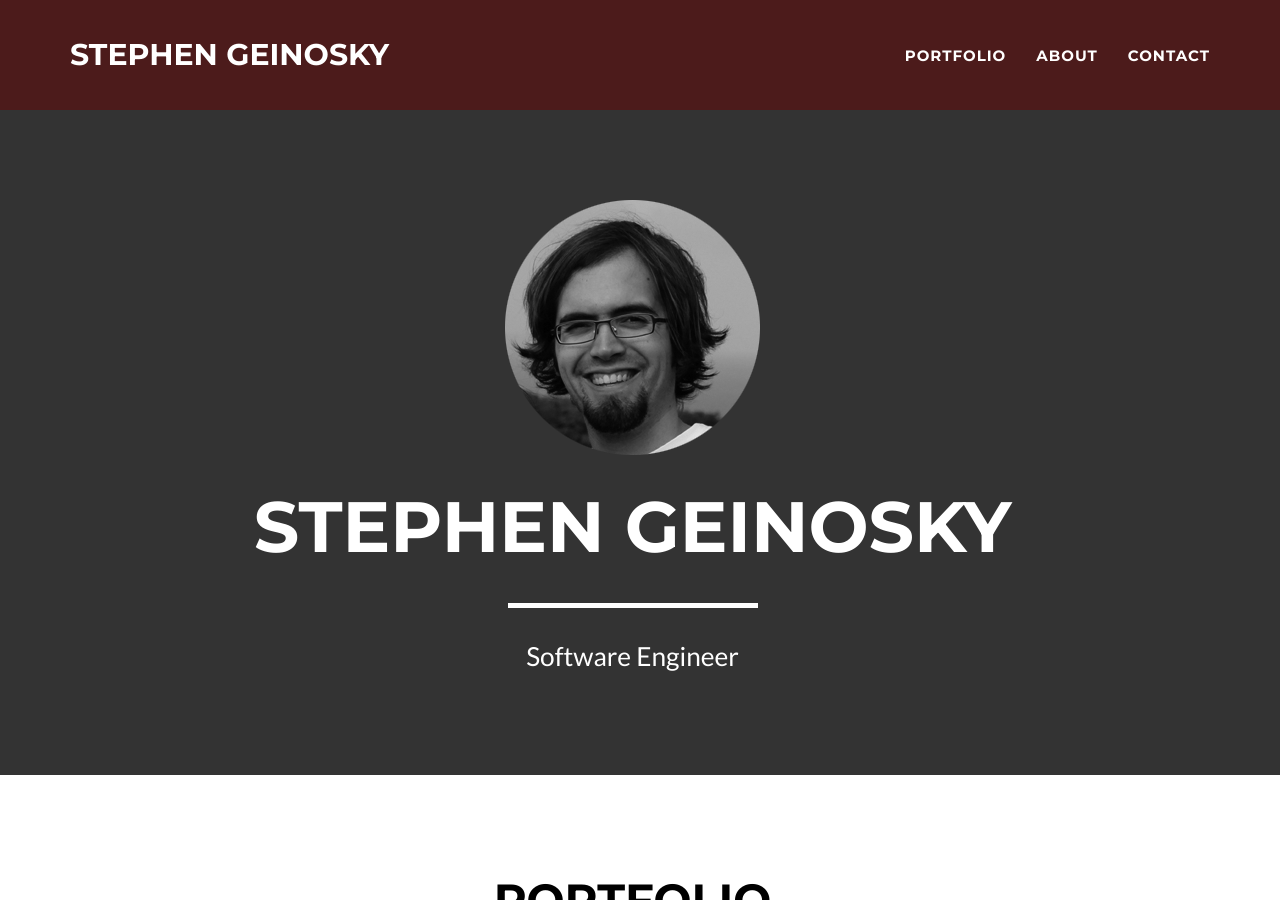
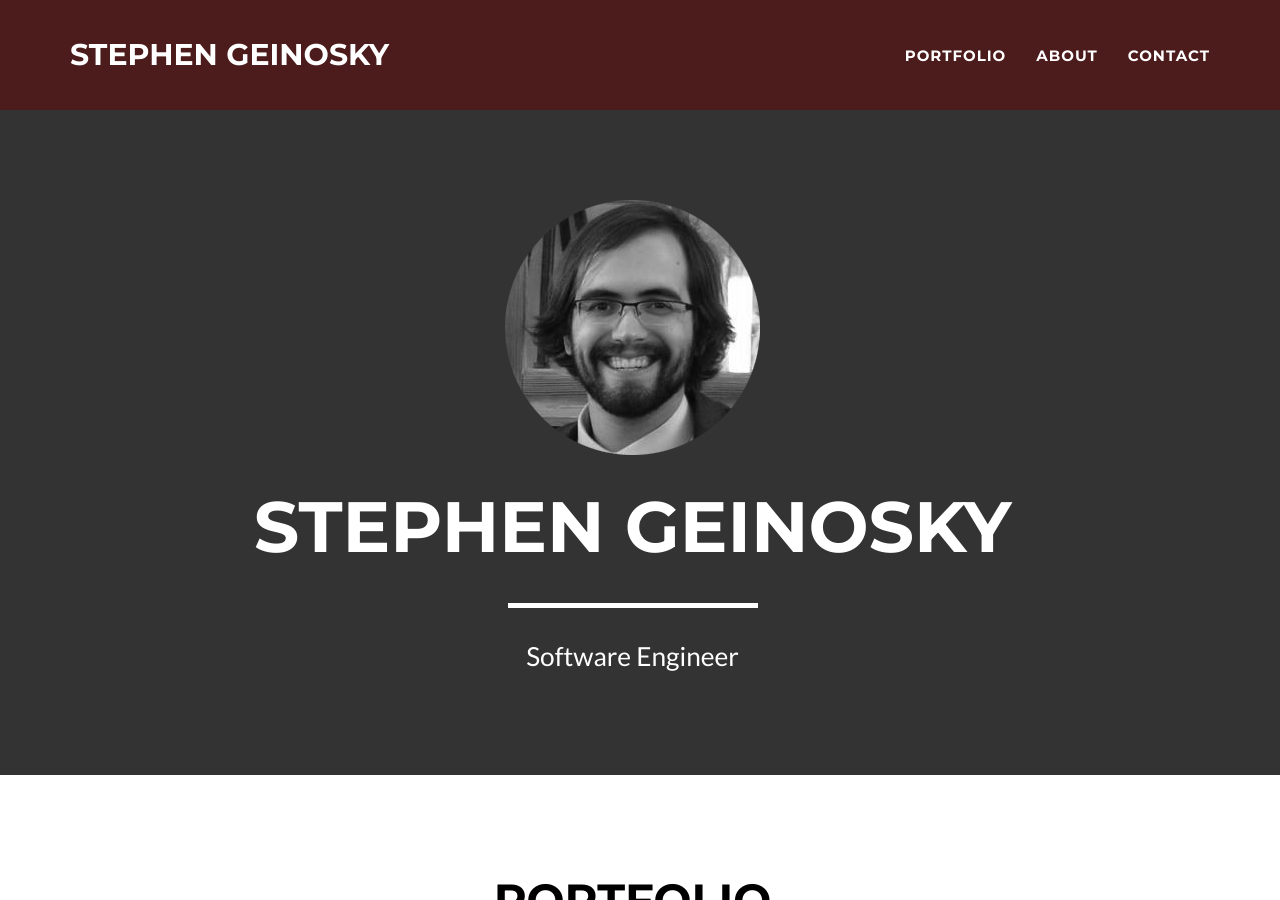
Before and after one commit to geinosky/geinosky.github.io, a Jekyll site: the page built from index.html, in a window 1280 px wide and 900 px high. Built offline with Jekyll 4.4.1, drawn with Linux system fonts in a browser that asks for light colours.

Commit message:
Update headshot.

```diff
--- a/_config.yml
+++ b/_config.yml
@@ -1,7 +1,7 @@
 # Site settings
 title: Stephen Geinosky
 email: stephengeinosky@gmail.com
-description: "I am a full-stack web developer who finds beauty in minimalism. I currently work for NCAR, and work on giving our users the best experience possible."
+description: "I am a full-stack web developer who finds beauty in minimalism. I currently work for UCAR, and work on giving our users the best experience possible."
 
 # Social networks usernames (many more available: google-plus, flickr, dribbble, pinterest, instagram, tumblr, linkedin, etc.)
 social:
--- a/_includes/header.html
+++ b/_includes/header.html
@@ -39,7 +39,7 @@
         <div class="container">
             <div class="row">
                 <div class="col-lg-12">
-                    <img class="img-responsive" src="assets/images/profile-2.png" alt="">
+                    <img class="img-responsive" src="assets/images/profile.png" alt="Stephen Geinosky headshot">
                     <div class="intro-text">
                         <span class="name">{{ site.title }}</span>
                         <hr class="star-light">
```
Also changed, not shown: assets/images/profile-new.png (deleted), assets/images/profile.png.
